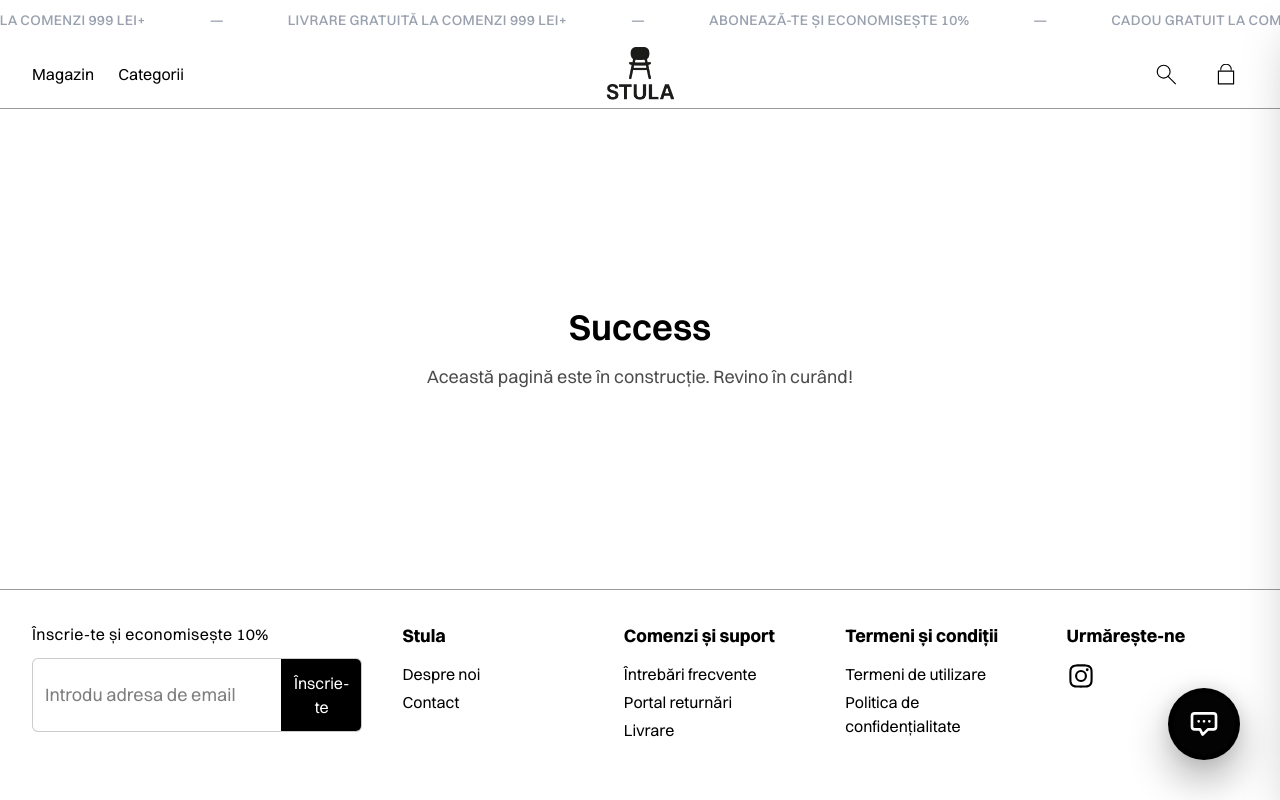
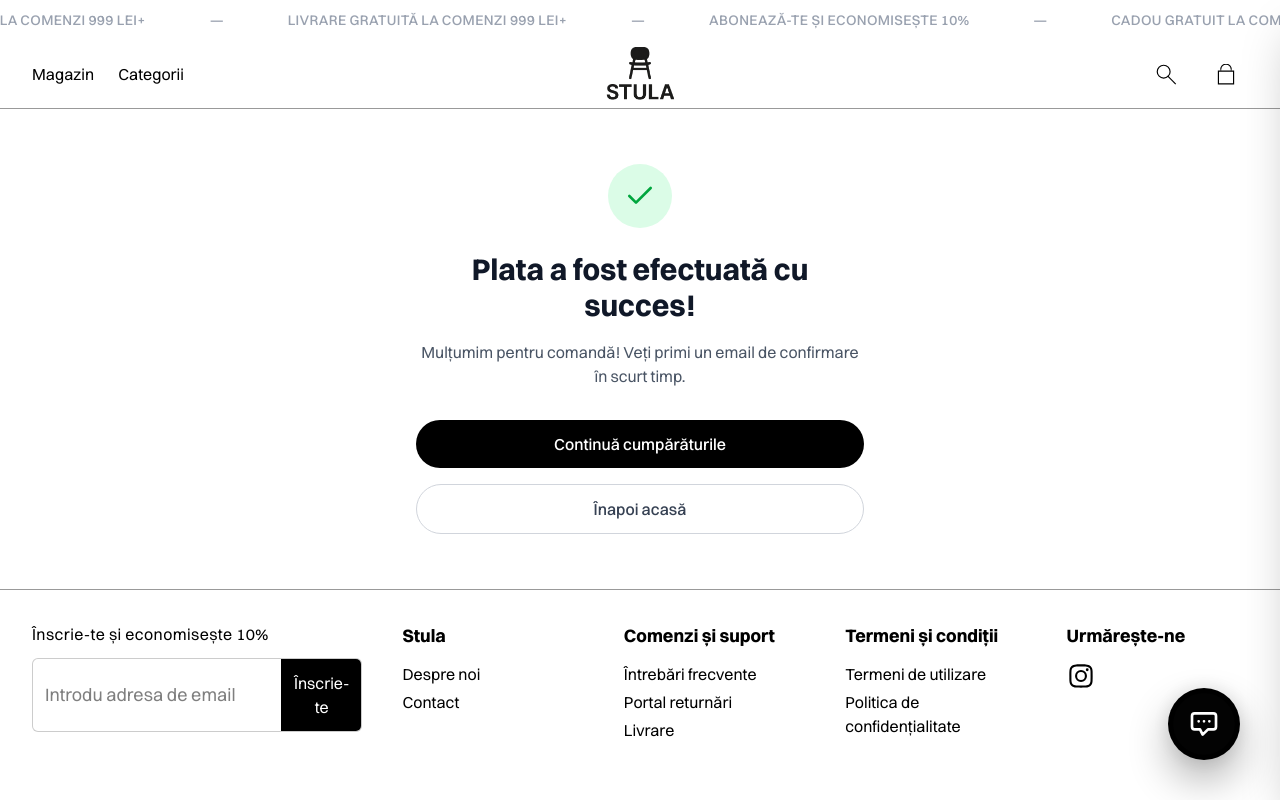
Before and after one commit to ecmasx/teza-de-an, a Next.js app: page /success in a window 1280 px wide. Built offline with nearby package versions, Linux system fonts and the light colour scheme.

Commit message:
Remove Stripe dependencies from package.json and package-lock.json. Delete QRCodeDisplay component to streamline codebase. Minor style adjustments in Chatbot component for improved readability. Update Instagram link in links.ts.

```diff
--- /dev/null
+++ b/app/success/page.tsx
@@ -0,0 +1,70 @@
+'use client'
+
+import { useEffect, useState } from 'react'
+import { useSearchParams } from 'next/navigation'
+import Link from 'next/link'
+
+export default function SuccessPage() {
+  const [sessionId, setSessionId] = useState<string | null>(null)
+  const searchParams = useSearchParams()
+
+  useEffect(() => {
+    const session = searchParams?.get('session_id')
+    setSessionId(session || null)
+
+    // Clear cart after successful payment
+    if (session) {
+      localStorage.removeItem('cart')
+      window.location.reload() // Simple way to reset cart context
+    }
+  }, [searchParams])
+
+  return (
+    <section className="min-h-[60vh] flex flex-col items-center justify-center px-4 text-center">
+      <div className="max-w-md mx-auto">
+        <div className="w-16 h-16 bg-green-100 rounded-full flex items-center justify-center mx-auto mb-6">
+          <svg
+            width="32"
+            height="32"
+            viewBox="0 0 24 24"
+            fill="none"
+            xmlns="http://www.w3.org/2000/svg"
+            className="text-green-600"
+          >
+            <path
+              d="M20 6L9 17l-5-5"
+              stroke="currentColor"
+              strokeWidth="2"
+              strokeLinecap="round"
+              strokeLinejoin="round"
+            />
+          </svg>
+        </div>
+
+        <h1 className="text-3xl font-bold text-gray-900 mb-4">Plata a fost efectuată cu succes!</h1>
+
+        <p className="text-gray-600 mb-8">
+          Mulțumim pentru comandă! Veți primi un email de confirmare în scurt timp.
+        </p>
+
+        {sessionId && <p className="text-sm text-gray-500 mb-8">ID Sesiune: {sessionId}</p>}
+
+        <div className="space-y-4">
+          <Link
+            href="/shop"
+            className="w-full px-6 py-3 bg-black text-white rounded-full font-medium hover:bg-gray-800 transition-colors inline-block"
+          >
+            Continuă cumpărăturile
+          </Link>
+
+          <Link
+            href="/"
+            className="w-full px-6 py-3 border border-gray-300 text-gray-700 rounded-full font-medium hover:bg-gray-50 transition-colors inline-block"
+          >
+            Înapoi acasă
+          </Link>
+        </div>
+      </div>
+    </section>
+  )
+}
--- a/package.json
+++ b/package.json
@@ -11,13 +11,11 @@
   },
   "dependencies": {
     "@google/model-viewer": "^4.1.0",
-    "@stripe/stripe-js": "^7.4.0",
     "clsx": "^2.1.1",
     "next": "15.3.3",
     "openai": "^4.57.0",
     "react": "^19.0.0",
     "react-dom": "^19.0.0",
-    "stripe": "^18.2.1",
     "swiper": "^11.2.8",
     "tailwind-merge": "^3.3.1"
   },
--- a/src/components/Chatbot.tsx
+++ b/src/components/Chatbot.tsx
@@ -146,8 +146,8 @@ export default function Chatbot() {
                             index === 0
                               ? 'bg-green-500'
                               : index === 1
-                              ? 'bg-blue-500'
-                              : 'bg-purple-500'
+                                ? 'bg-blue-500'
+                                : 'bg-purple-500'
                           }`}
                         ></span>
                         <span className="text-xs">{category}</span>
--- a/src/components/QRCodeDisplay.tsx
+++ /dev/null
@@ -1,29 +0,0 @@
-'use client'
-
-import React, { useEffect, useState } from 'react'
-import { QRCodeSVG } from 'qrcode.react'
-
-interface QRCodeDisplayProps {
-  value: string
-  size?: number
-}
-
-export default function QRCodeDisplay({ value, size = 128 }: QRCodeDisplayProps) {
-  const [url, setUrl] = useState(value)
-
-  useEffect(() => {
-    if (!value) {
-      setUrl(window.location.href)
-    } else if (value.startsWith('/')) {
-      setUrl(window.location.origin + value)
-    } else {
-      setUrl(value)
-    }
-  }, [value])
-
-  return (
-    <div className="inline-block p-2 w-fit bg-white shadow rounded">
-      <QRCodeSVG value={url} size={size} />
-    </div>
-  )
-}
--- /dev/null
+++ b/src/hooks/useStripeCheckout.ts
@@ -0,0 +1,60 @@
+import { useState } from 'react'
+import { getStripe } from '@/lib/stripe'
+import { CartItem } from '@/context/CartContext'
+
+export function useStripeCheckout() {
+  const [loading, setLoading] = useState(false)
+  const [error, setError] = useState<string | null>(null)
+
+  const createCheckoutSession = async (items: CartItem[]) => {
+    try {
+      setLoading(true)
+      setError(null)
+
+      // Validate items
+      if (!items || items.length === 0) {
+        throw new Error('Корзина пуста')
+      }
+
+      // Create checkout session
+      const response = await fetch('/api/create-checkout-session', {
+        method: 'POST',
+        headers: {
+          'Content-Type': 'application/json',
+        },
+        body: JSON.stringify({ items }),
+      })
+
+      if (!response.ok) {
+        const errorData = await response.json()
+        throw new Error(errorData.error || 'Eroare la crearea sesiunii de plată')
+      }
+
+      const { sessionId } = await response.json()
+
+      // Redirect to Stripe Checkout
+      const stripe = await getStripe()
+      if (!stripe) {
+        throw new Error('Stripe nu a putut fi încărcat')
+      }
+
+      const { error } = await stripe.redirectToCheckout({
+        sessionId,
+      })
+
+      if (error) {
+        throw new Error(error.message)
+      }
+    } catch (err) {
+      setError(err instanceof Error ? err.message : 'A apărut o eroare neașteptată')
+    } finally {
+      setLoading(false)
+    }
+  }
+
+  return {
+    createCheckoutSession,
+    loading,
+    error,
+  }
+}
```
Also changed, not shown: src/lib/links.ts (line endings or trailing spaces), 1 other file (tests, documents, lock files or other folders).
